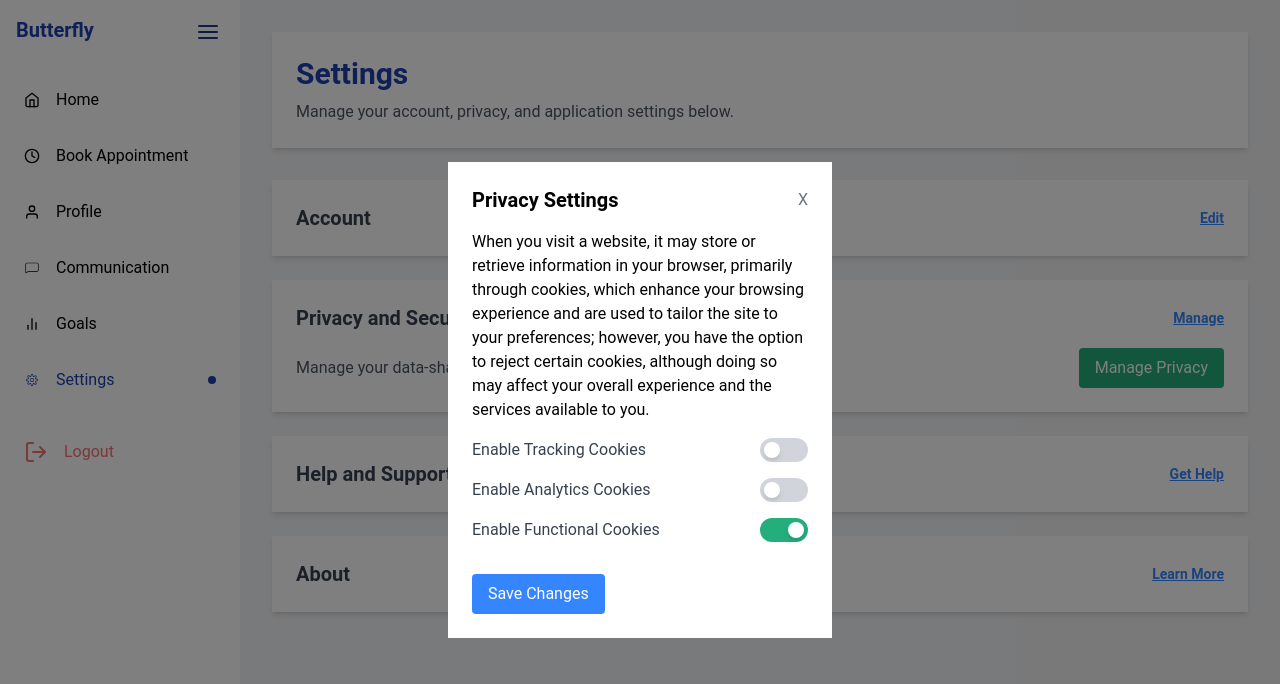
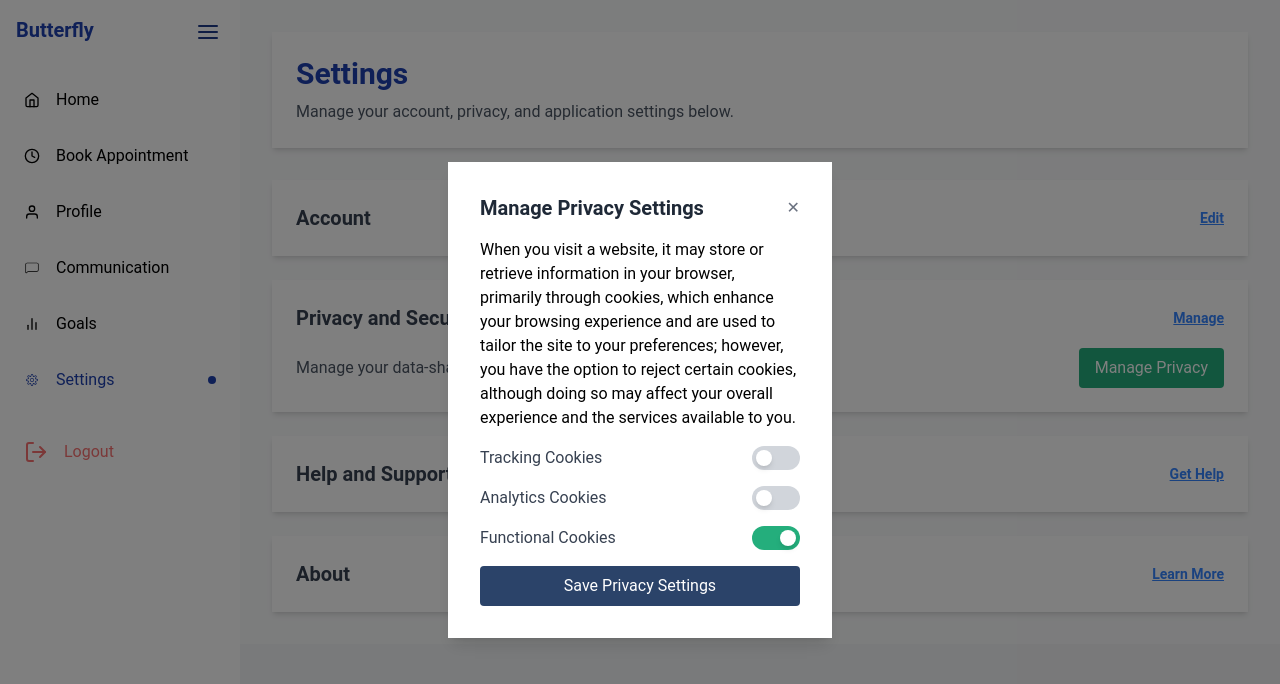
Before and after one commit to BluYiti/boltusaus-butterfly, a Next.js app: page /client/pages/settings in a window 1280 px wide. Both pictures are taken after a click on the button "Manage". Shown: the top 684 px of the page. Built offline with nearby package versions, Linux system fonts and the light colour scheme; no server answers.

Commit message:
update settings

```diff
--- a/app/client/pages/settings/page.tsx
+++ b/app/client/pages/settings/page.tsx
@@ -8,11 +8,11 @@ const Modal = ({ isOpen, onClose, title, children }) => {
   if (!isOpen) return null;
 
   return (
-    <div className="fixed inset-0 flex items-center justify-center bg-black bg-opacity-50">
-      <div className="bg-white rounded-lg p-6 w-96">
+    <div className="fixed inset-0 flex items-center justify-center bg-black bg-opacity-50 z-50">
+      <div className="bg-white rounded-lg p-8 w-96 shadow-lg">
         <div className="flex justify-between items-center mb-4">
-          <h2 className="text-xl font-semibold">{title}</h2>
-          <button onClick={onClose} className="text-gray-500 hover:text-gray-700">X</button>
+          <h2 className="text-xl font-semibold text-gray-800">{title}</h2>
+          <button onClick={onClose} className="text-gray-500 hover:text-gray-700">✕</button>
         </div>
         {children}
       </div>
@@ -39,15 +39,13 @@ const SettingsPage = () => {
   // State for cookie settings
   const [trackingCookies, setTrackingCookies] = useState(false);
   const [analyticsCookies, setAnalyticsCookies] = useState(false);
-   const [functionalCookies, setFunctionalCookies] = useState(true); // Assuming these are enabled by default
+  const [functionalCookies, setFunctionalCookies] = useState(true);
 
   // Validation check for the password
   const isPasswordValid = newPassword.match(
-    /^(?=.*[A-Z])(?=.*\d)(?=.*[@$!%*?&])[A-Za-z\d@$!%*?&]{8,12}$/
-  ) && newPassword === confirmPassword;
+    /^(?=.*[A-Z])(?=.*\d)(?=.*[@$!%*?&])[A-Za-z\d@$!%*?&]{8,12}$/) && newPassword === confirmPassword;
 
   const isProfileValid = contactNumber.trim() !== "" && address.trim() !== "";
-
 
   const ToggleSwitch = ({ label, isChecked, onToggle }) => (
     <div className="flex items-center justify-between mb-4">
@@ -71,13 +69,8 @@ const SettingsPage = () => {
     setIsPrivacyModalOpen(true);
   };
 
-    // Handler for saving cookie settings
   const handleSavePrivacySettings = () => {
-      console.log("Privacy settings saved:", {
-        trackingCookies,
-        analyticsCookies,
-        functionalCookies,
-      });
+    console.log("Privacy settings saved:", { trackingCookies, analyticsCookies, functionalCookies });
     handleModalClose();
   };
 
@@ -95,21 +88,16 @@ const SettingsPage = () => {
     setIsPrivacyModalOpen(false);
   };
 
-  // Handler for saving profile changes
   const handleSaveProfile = () => {
-    // Placeholder function for saving to the database
     console.log("Profile saved:", { contactNumber, address, profilePhoto });
     handleModalClose();
   };
 
-  // Handler for saving password changes
   const handleUpdatePassword = () => {
-    // Placeholder function for saving the new password to the database
     console.log("Password updated:", newPassword);
     handleModalClose();
   };
 
-  // Handler for profile photo change
   const handleProfilePhotoChange = (event: React.ChangeEvent<HTMLInputElement>) => {
     if (event.target.files && event.target.files[0]) {
       setProfilePhoto(event.target.files[0]);
@@ -118,19 +106,15 @@ const SettingsPage = () => {
 
   return (
     <Layout sidebarTitle="Butterfly" sidebarItems={items}>
-      <div className="flex-grow p-8 bg-gray-100">
-        {/* Settings Header */}
+      <div className="flex-grow p-8 bg-gray-50">
         <div className="bg-white shadow-md rounded-lg p-6 mb-8 text-left">
           <h2 className="text-3xl font-bold text-blue-800">Settings</h2>
           <p className="text-gray-600 mt-2">Manage your account, privacy, and application settings below.</p>
         </div>
 
-        {/* Account Section */}
         <div className="bg-white shadow-md rounded-lg p-6 mb-6">
-          <h3
-            className="text-xl font-semibold text-gray-700 cursor-pointer flex justify-between items-center"
-            onClick={() => toggleSection("account")}
-          >
+          <h3 className="text-xl font-semibold text-gray-700 cursor-pointer flex justify-between items-center"
+            onClick={() => toggleSection("account")}>
             Account
             <button className="text-sm text-blue-400 underline">Edit</button>
           </h3>
@@ -138,61 +122,38 @@ const SettingsPage = () => {
             <div className="mt-4 text-gray-600 space-y-4">
               <div className="flex justify-between items-center">
                 <p>Update your profile information:</p>
-                <button
-                  className="px-4 py-2 bg-blue-400 text-white rounded hover:bg-blue-500"
-                  onClick={handleEditProfileClick} // Open the profile editing modal
-                >
-                  Edit Profile
-                </button>
+                <button className="px-4 py-2 bg-blue-400 text-white rounded hover:bg-blue-500"
+                  onClick={handleEditProfileClick}>Edit Profile</button>
               </div>
               <div className="flex justify-between items-center">
                 <p>Change your password:</p>
-                <button
-                  className="px-4 py-2 bg-red-500 text-white rounded hover:bg-red-600"
-                  onClick={handleChangePasswordClick} // Open the change password modal
-                >
-                  Change Password
-                </button>
+                <button className="px-4 py-2 bg-red-500 text-white rounded hover:bg-red-600"
+                  onClick={handleChangePasswordClick}>Change Password</button>
               </div>
             </div>
           )}
         </div>
 
-           {/* Privacy and Security Section */}
         <div className="bg-white shadow-md rounded-lg p-6 mb-6">
-          <h3
-            className="text-xl font-semibold text-gray-700 cursor-pointer flex justify-between items-center"
-            onClick={() => toggleSection("privacy")}
-          >
+          <h3 className="text-xl font-semibold text-gray-700 cursor-pointer flex justify-between items-center"
+            onClick={() => toggleSection("privacy")}>
             Privacy and Security
-            <button
-              className="text-sm text-blue-400 underline"
-              onClick={handlePrivacyClick} // Open the privacy modal
-            >
-              Manage
-            </button>
+            <button className="text-sm text-blue-400 underline" onClick={handlePrivacyClick}>Manage</button>
           </h3>
           {activeSection === "privacy" && (
             <div className="mt-4 text-gray-600">
               <div className="flex justify-between items-center">
                 <p>Manage your data-sharing preferences:</p>
-                <button
-                  className="px-4 py-2 bg-green-500 text-white rounded hover:bg-green-600"
-                  onClick={handlePrivacyClick} // Open the privacy modal
-                >
-                  Manage Privacy
-                </button>
+                <button className="px-4 py-2 bg-green-500 text-white rounded hover:bg-green-600"
+                  onClick={handlePrivacyClick}>Manage Privacy</button>
               </div>
             </div>
           )}
         </div>
 
-        {/* Help and Support Section */}
         <div className="bg-white shadow-md rounded-lg p-6 mb-6">
-          <h3
-            className="text-xl font-semibold text-gray-700 cursor-pointer flex justify-between items-center"
-            onClick={() => toggleSection("help")}
-          >
+          <h3 className="text-xl font-semibold text-gray-700 cursor-pointer flex justify-between items-center"
+            onClick={() => toggleSection("help")}>
             Help and Support
             <button className="text-sm text-blue-400 underline">Get Help</button>
           </h3>
@@ -200,26 +161,19 @@ const SettingsPage = () => {
             <div className="mt-4 text-gray-600 space-y-4">
               <div className="flex justify-between items-center">
                 <p>Contact our support team:</p>
-                <button className="px-4 py-2 bg-yellow-500 text-white rounded hover:bg-yellow-600">
-                  Contact Support
-                </button>
+                <button className="px-4 py-2 bg-yellow-500 text-white rounded hover:bg-yellow-600">Contact Support</button>
               </div>
               <div className="flex justify-between items-center">
                 <p>Browse FAQs and guides:</p>
-                <button className="px-4 py-2 bg-blue-400 text-white rounded hover:bg-blue-500">
-                  View FAQs
-                </button>
+                <button className="px-4 py-2 bg-blue-400 text-white rounded hover:bg-blue-500">View FAQs</button>
               </div>
             </div>
           )}
         </div>
 
-        {/* About Section */}
         <div className="bg-white shadow-md rounded-lg p-6">
-          <h3
-            className="text-xl font-semibold text-gray-700 cursor-pointer flex justify-between items-center"
-            onClick={() => toggleSection("about")}
-          >
+          <h3 className="text-xl font-semibold text-gray-700 cursor-pointer flex justify-between items-center"
+            onClick={() => toggleSection("about")}>
             About
             <button className="text-sm text-blue-400 underline">Learn More</button>
           </h3>
@@ -234,140 +188,132 @@ const SettingsPage = () => {
             </div>
           )}
         </div>
+      </div>
 
+      {/* Modals */}
 
         {/* Modal for Editing Profile */}
         <Modal isOpen={isProfileModalOpen} onClose={handleModalClose} title="Edit Profile">
+          <div className="space-y-4">
             <div className="mb-4">
-            <label className="block text-gray-700">Profile Photo:</label>
+              <label className="block text-gray-700">Contact Number</label>
               <input
-              type="file"
-              className="w-full px-3 py-2 border rounded"
-              accept="image/*"
-              onChange={handleProfilePhotoChange}
+                type="text"
+                className="w-full p-2 border border-gray-300 rounded"
+                value={contactNumber}
+                onChange={(e) => setContactNumber(e.target.value)}
               />
             </div>
             <div className="mb-4">
-            <label className="block text-gray-700">Contact Number:</label>
+              <label className="block text-gray-700">Address</label>
               <input
                 type="text"
-              className="w-full px-3 py-2 border rounded"
-              value={contactNumber}
-              onChange={(e) => setContactNumber(e.target.value)}
-              placeholder="Enter your contact number"
+                className="w-full p-2 border border-gray-300 rounded"
+                value={address}
+                onChange={(e) => setAddress(e.target.value)}
               />
             </div>
             <div className="mb-4">
-            <label className="block text-gray-700">Address:</label>
+              <label className="block text-gray-700">Emergency Contact Person</label>
               <input
                 type="text"
-              className="w-full px-3 py-2 border rounded"
-              value={address}
-              onChange={(e) => setAddress(e.target.value)}
-              placeholder="Enter your address"
+                className="w-full p-2 border border-gray-300 rounded"
+                value={emergencyPerson}
+                onChange={(e) => setEmergencyPerson(e.target.value)}
               />
             </div>
             <div className="mb-4">
-            <label className="block text-gray-700">Emergency Contact:</label>
+              <label className="block text-gray-700">Emergency Contact Number</label>
               <input
                 type="text"
-              className="w-full px-3 py-2 border rounded"
+                className="w-full p-2 border border-gray-300 rounded"
                 value={emergencyContact}
                 onChange={(e) => setEmergencyContact(e.target.value)}
-              placeholder="Enter your emergency contact"
               />
             </div>
             <div className="mb-4">
-            <label className="block text-gray-700">Emergency Contact Person:</label>
-            <input
-              type="text"
-              className="w-full px-3 py-2 border rounded"
-              value={emergencyPerson}
-              onChange={(e) => setEmergencyPerson(e.target.value)}
-              placeholder="Enter your emergency contact person"
-            />
+              <label className="block text-gray-700">Profile Photo</label>
+              <input type="file" className="w-full" onChange={handleProfilePhotoChange} />
             </div>
             <button
+              className={`w-full py-2 text-white rounded ${isProfileValid ? "bg-blue-500 hover:bg-blue-600" : "bg-gray-400 cursor-not-allowed"}`}
               onClick={handleSaveProfile}
-            className={`px-4 py-2 text-white rounded ${isProfileValid ? 'bg-blue-400 hover:bg-blue-600' : 'bg-gray-400 cursor-not-allowed'}`}
               disabled={!isProfileValid}
             >
-            Save Changes
+              Save Profile
             </button>
+          </div>
         </Modal>
 
         {/* Modal for Changing Password */}
         <Modal isOpen={isChangePasswordModalOpen} onClose={handleModalClose} title="Change Password">
+          <div className="space-y-4">
             <div className="mb-4">
-            <label className="block text-gray-700">Current Password:</label>
+              <label className="block text-gray-700">Current Password</label>
               <input
                 type="password"
-              className="w-full px-3 py-2 border rounded"
+                className="w-full p-2 border border-gray-300 rounded"
                 value={currentPassword}
                 onChange={(e) => setCurrentPassword(e.target.value)}
-              placeholder="Enter your current password"
               />
             </div>
             <div className="mb-4">
-            <label className="block text-gray-700">New Password:</label>
+              <label className="block text-gray-700">New Password</label>
               <input
                 type="password"
-              className="w-full px-3 py-2 border rounded"
+                className="w-full p-2 border border-gray-300 rounded"
                 value={newPassword}
                 onChange={(e) => setNewPassword(e.target.value)}
-              placeholder="Enter your new password"
               />
               <p className="text-xs text-red-500 mt-1">Password must be 8-12 characters, contain a capital letter, a number, and a symbol.</p>
             </div>
             <div className="mb-4">
-            <label className="block text-gray-700">Confirm New Password:</label>
+              <label className="block text-gray-700">Confirm Password</label>
               <input
                 type="password"
-              className="w-full px-3 py-2 border rounded"
+                className="w-full p-2 border border-gray-300 rounded"
                 value={confirmPassword}
                 onChange={(e) => setConfirmPassword(e.target.value)}
-              placeholder="Confirm your new password"
               />
             </div>
             <button
+              className={`w-full py-2 text-white rounded ${isPasswordValid ? "bg-blue-500 hover:bg-blue-600" : "bg-gray-400 cursor-not-allowed"}`}
               onClick={handleUpdatePassword}
-            className={`px-4 py-2 text-white rounded ${isPasswordValid ? 'bg-blue-500 hover:bg-blue-600' : 'bg-gray-400 cursor-not-allowed'}`}
               disabled={!isPasswordValid}
             >
               Update Password
             </button>
+          </div>
         </Modal>
 
-        {/* Modal for Managing Privacy Settings */}
-        <Modal isOpen={isPrivacyModalOpen} onClose={handleModalClose} title="Privacy Settings">
+      <Modal isOpen={isPrivacyModalOpen} onClose={handleModalClose} title="Manage Privacy Settings">
       <p className="mb-4"> {/* Add margin-bottom for spacing */}
     When you visit a website, it may store or retrieve information in your browser, primarily through cookies, which enhance your browsing experience and are used to tailor the site to your preferences; however, you have the option to reject certain cookies, although doing so may affect your overall experience and the services available to you.
   </p>
+        <div className="space-y-4">
           <ToggleSwitch
-            label="Enable Tracking Cookies"
+            label="Tracking Cookies"
             isChecked={trackingCookies}
             onToggle={() => setTrackingCookies(!trackingCookies)}
           />
           <ToggleSwitch
-            label="Enable Analytics Cookies"
+            label="Analytics Cookies"
             isChecked={analyticsCookies}
             onToggle={() => setAnalyticsCookies(!analyticsCookies)}
           />
           <ToggleSwitch
-            label="Enable Functional Cookies"
+            label="Functional Cookies"
             isChecked={functionalCookies}
             onToggle={() => setFunctionalCookies(!functionalCookies)}
           />
           <button
+            className="w-full py-2 bg-blue-500 hover:bg-blue-600 text-white rounded"
             onClick={handleSavePrivacySettings}
-            className="px-4 py-2 mt-4 bg-blue-400 text-white rounded hover:bg-blue-500"
           >
-            Save Changes
+            Save Privacy Settings
           </button>
+        </div>
       </Modal>
-
-
-      </div>
     </Layout>
   );
 };
```
Lines whose indentation alone changed are shown as unchanged.
